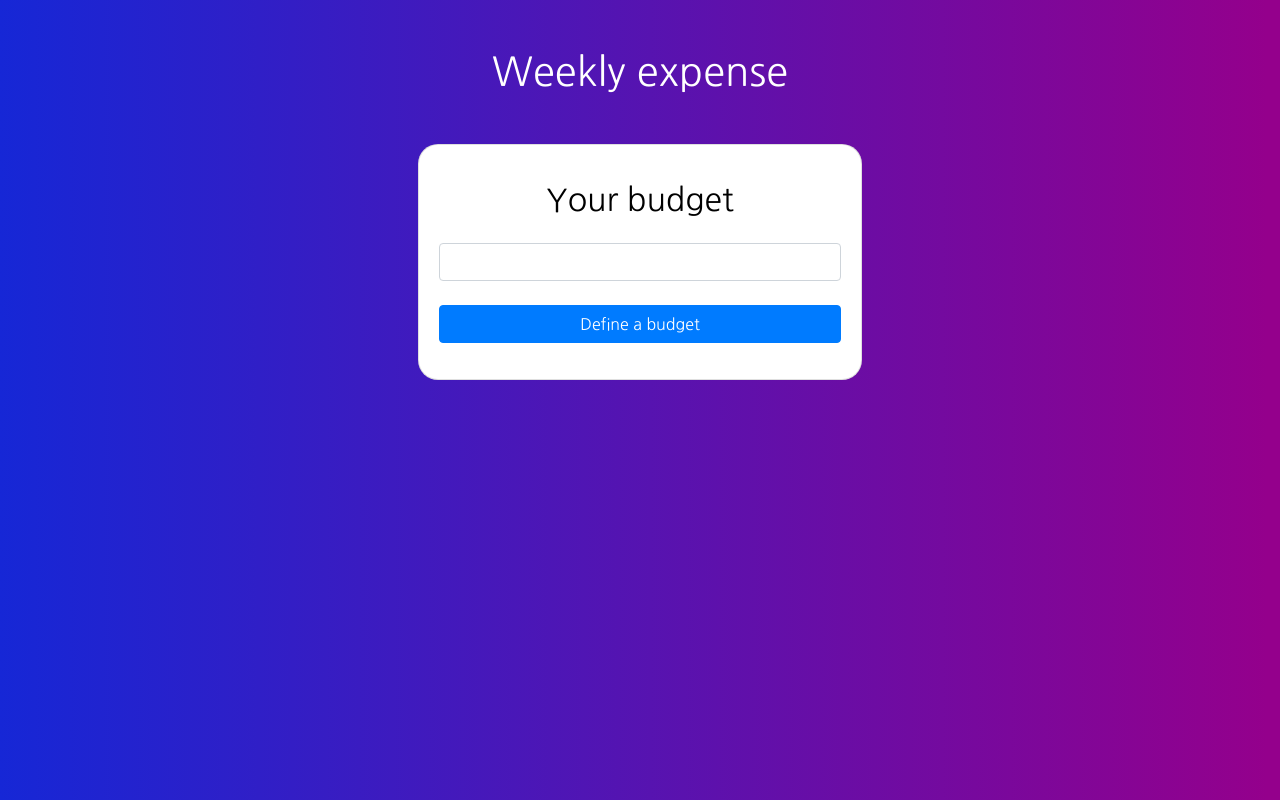
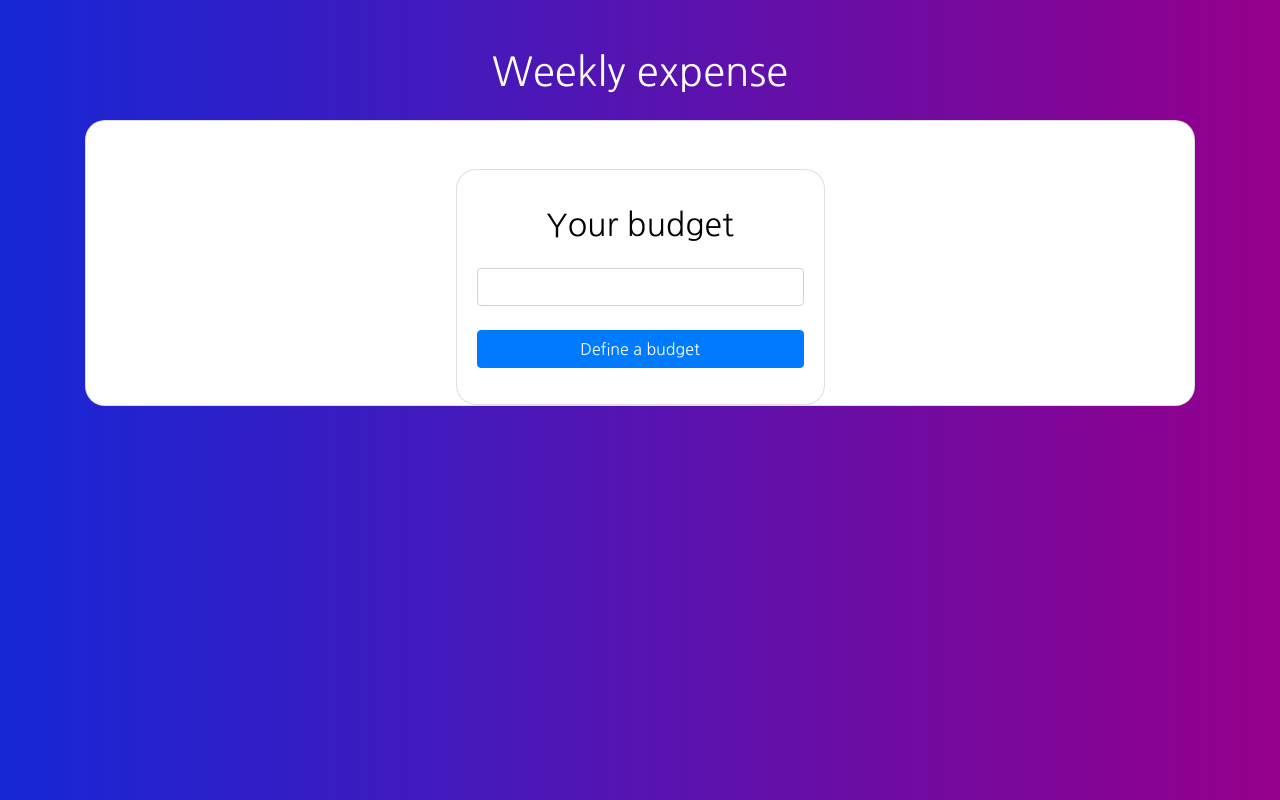
Before and after one commit to Raulcmm/weeklyExpense_ReactJs_, a React (Create React App) app: page / in a window 1280 px wide. Built offline with nearby package versions, Linux system fonts and the light colour scheme.

Commit message:
way to show the components and amount left added

```diff
--- a/src/App.js
+++ b/src/App.js
@@ -1,27 +1,29 @@
-import React, { useState, Fragment } from 'react';
+import React, { useState} from 'react';
 import NewBudgetForm from './components/NewBudgetForm';
 import BudgetForm from './components/BudgetForm';
 import ExpenseList from './components/ExpenseList';
 
 const App = () => {
-	const [ budget, setBudget ] = useState(0);
+	const [ budgetTotal, setBudgetTotal ] = useState(0);
+	const [ budgetList, setBudgetList ] = useState([]);
+
 	return (
 		<div className="container mt-5 text-center">
 			<h1>Weekly expense</h1>
-			{budget === 0 ? (
-				<BudgetForm setBudget={setBudget} />
-			) : (
-				<div className="card mt-5 row ">
+			<div className=" card mt-4">
+				{budgetTotal  ? (
 					<div className="row">
 						<div className="col-md-6">
-							<NewBudgetForm />
+							<NewBudgetForm setBudgetList={setBudgetList} />
 						</div>
 						<div className="col-md-6">
-							<ExpenseList />
+							<ExpenseList budgetList={budgetList} budgetTotal={budgetTotal} />
 						</div>
 					</div>
-				</div>
-			)}
+				) : (
+					<BudgetForm setBudgetTotal={setBudgetTotal} />
+				)}
+			</div>
 		</div>
 	);
 };
--- a/src/index.css
+++ b/src/index.css
@@ -12,12 +12,16 @@ code {
 .card{
   border-radius: 20px;
   margin: 0 auto;
-  width: 40%;
+  /* width: 40%; */
 }
-h2,h3,h4,h5,h6{
+
+h2,h3,h4,h5,h6,label{
 color: #000000;
 }
 
 h2{
   padding: 1rem;
 }
+.pd-2{
+  padding:1rem 2rem 2rem;
+}
```
